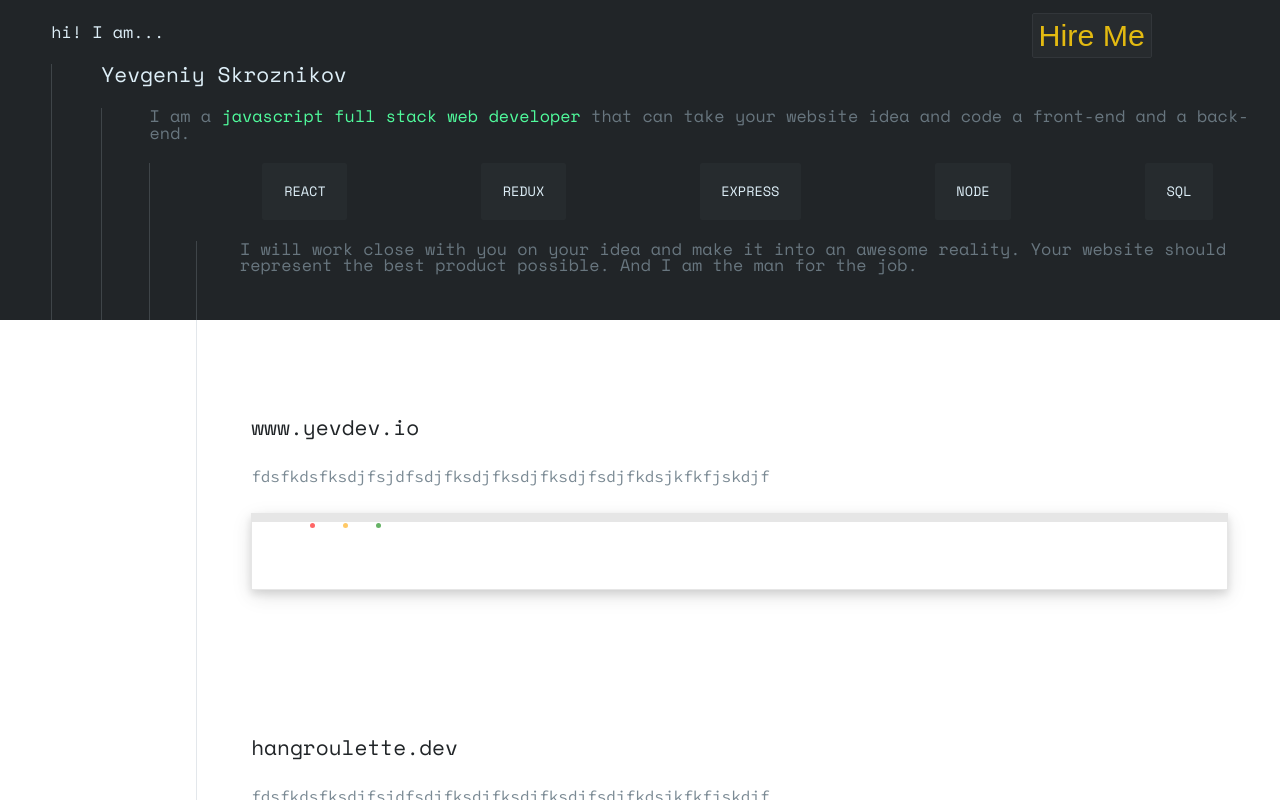
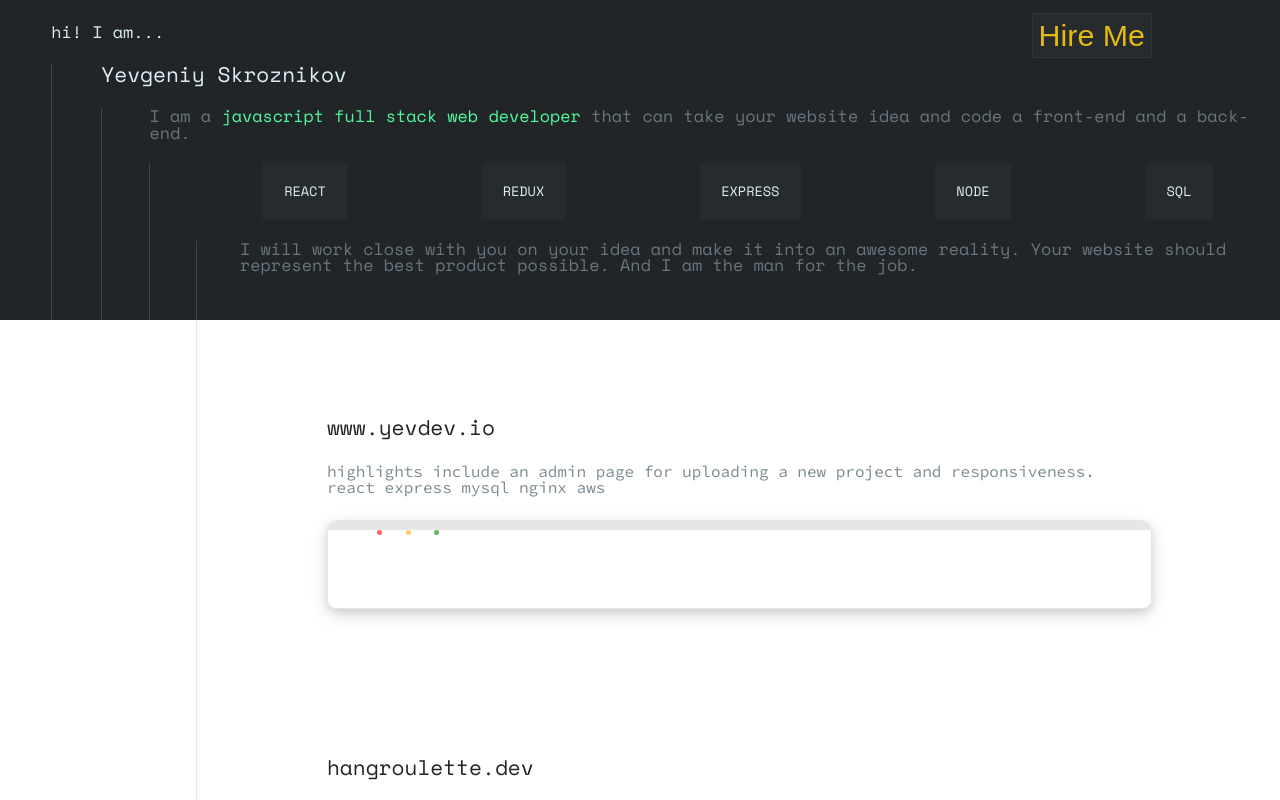
Before and after one commit to yevskro/portfolio, a React (Create React App) app in the folder client/: page / in a window 1280 px wide. Shown: the top 800 px of the page. Built offline with nearby package versions, Linux system fonts and the light colour scheme.

Commit message:
fix overflow on the prj-bar

```diff
--- a/client/src/App.js
+++ b/client/src/App.js
@@ -24,7 +24,7 @@ class App extends Component {
                         <div className="prjs-cntnr hdn anime-visible delay-animation-8" style={{"margin-left": this.state.indentWidth}}>
                             <div className="prj">
                                 <div className="prj-hdr f-size-lg">www.yevdev.io</div>
-                                <p className="prj-txt">fdsfkdsfksdjfsjdfsdjfksdjfksdjfksdjfsdjfkdsjkfkfjskdjf</p>
+                                <p className="prj-txt">highlights include an admin page for uploading a new project and responsiveness. react express mysql nginx aws</p>
                                 <div className="prj-wnd">
                                     <div className="prj-bar">
                                         <span className="prj-circle bg-red"></span><span className="prj-circle bg-orange"></span><span className="prj-circle bg-green"></span>
@@ -33,7 +33,7 @@ class App extends Component {
                             </div>
                             <div className="prj">
                                 <div className="prj-hdr f-size-lg">hangroulette.dev</div>
-                                <p className="prj-txt">fdsfkdsfksdjfsjdfsdjfksdjfksdjfksdjfsdjfkdsjkfkfjskdjf</p>
+                                <p className="prj-txt">highlights include a protected backend, multiplayer, responsiveness. react express websockets nginx aws</p>
                                 <div className="prj-wnd">
                                     <div className="prj-bar">
                                     <span className="prj-circle bg-red"></span><span className="prj-circle bg-orange"></span><span className="prj-circle bg-green"></span>
--- a/client/src/styles/App.css
+++ b/client/src/styles/App.css
@@ -166,10 +166,10 @@
 }
 
 .prj {
-    height: 320px;
-    width: 100%;
+    height: 340px;
+    width: 80%;
     box-sizing: border-box;
-    padding: 9% 5% 9% 5%;
+    padding: 9% 2% 9% 2%;
 }
 
 .prj-hdr {
@@ -178,11 +178,10 @@
 }
 
 .prj-txt {
-    word-break: break-all;
-    overflow-wrap: break-word;
     font-family: 'Source Code Pro', monospace;
     color: RGB(123,138,148);
     margin-bottom: 3%;
+    text-align: left;
 }
 
 .prj-wnd {
@@ -192,6 +191,8 @@
     border-color: RGB(214,214,214);
     box-shadow: 0 4px 8px 0 rgba(0, 0, 0, 0.2), 0 6px 20px 0 rgba(0, 0, 0, 0.19);
     opacity: 0.6;
+    border-radius: 10px 10px 10px 10px;
+    overflow: hidden;
 }
 
 .prj-bar {
```
